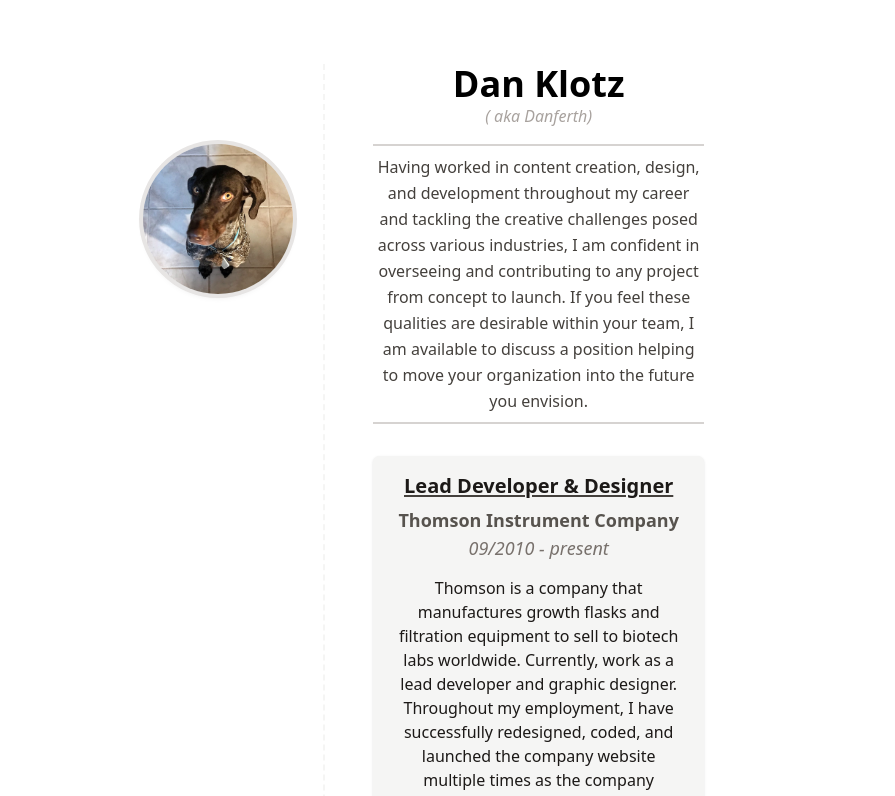
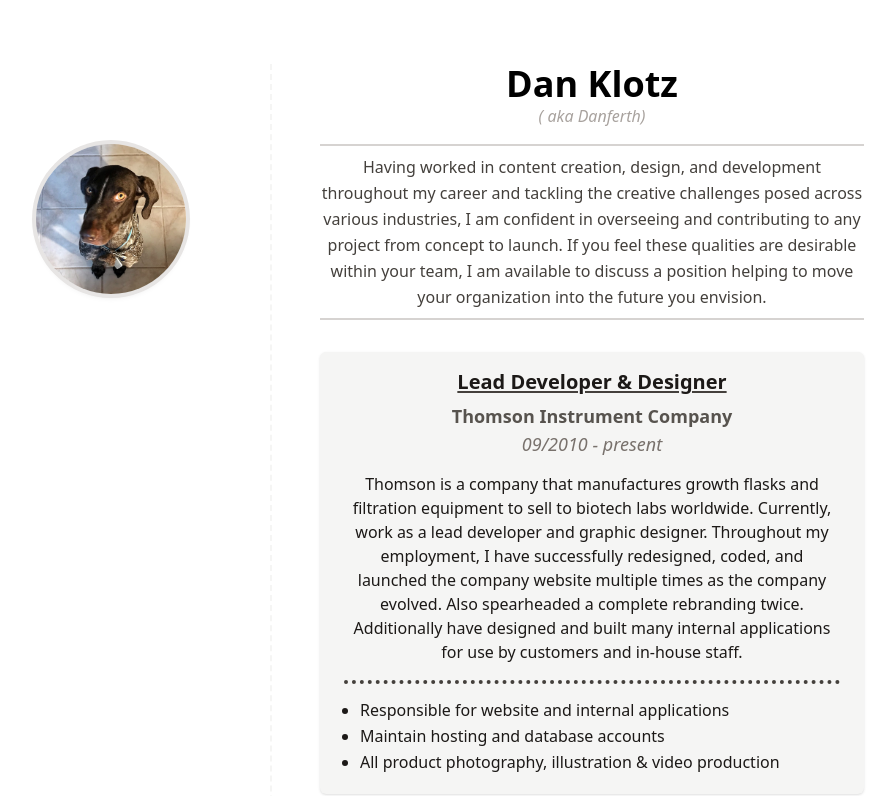
Before and after one commit to danferth/resume2023, a Next.js app: page / in a window 1280 px wide. Shown: the top 796 px of the page, without its empty margins (208-1103 px from the left). Built offline with nearby package versions, Linux system fonts and the light colour scheme.

Commit message:
fixed 2xl breakpoint size

```diff
--- a/pages/index.tsx
+++ b/pages/index.tsx
@@ -18,7 +18,7 @@ export default function Home() {
       </Head>
       <main>
         {/* main div */}
-        <div className="w-full mx-auto flex flex-col lg:flex-row align-center justify-center pt-16 pb-20 px-4 sm:px-8 md:px-16 lg:w-full lg:px-0 xl:w-1/2">
+        <div className="w-full mx-auto flex flex-col lg:flex-row align-center justify-center pt-16 pb-20 px-4 sm:px-8 md:px-16 lg:w-full lg:px-0 xl:w-3/4 2xl:w-2/3">
           {/* image */}
           <div className="mb-10 lg:mb-0 lg:w-4/12 lg:pt-20 lg:border-r-2 border-dashed border-stone-100">
             <Image
```
